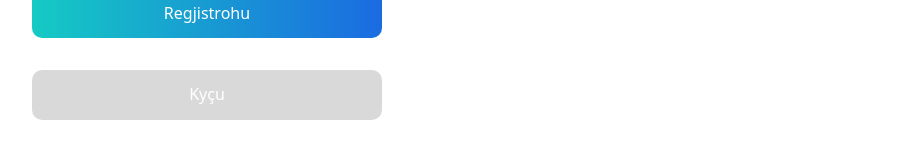
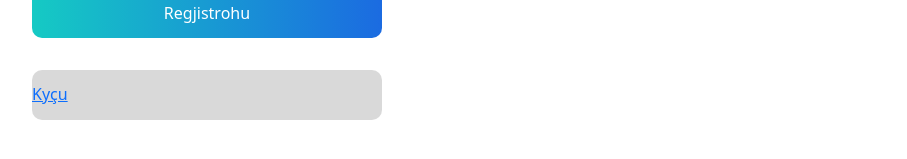
Before and after one commit to RamazanUBT/Lab2, a React (Create React App) app in the folder doktori/: page /signup in a window 1280 px wide. Shown: the part 625-784 px from the top of the page, without its empty margins (142-1049 px from the left). Built offline with nearby package versions, Linux system fonts and the light colour scheme.

Commit message:
sign in/up api-s connected to front and db

```diff
--- a/doktori/package.json
+++ b/doktori/package.json
@@ -7,6 +7,7 @@
     "@testing-library/react": "^13.4.0",
     "@testing-library/user-event": "^13.5.0",
     "bootstrap": "^5.3.3",
+    "cors": "^2.8.5",
     "express": "^4.19.2",
     "mongodb": "^6.5.0",
     "mongoose": "^8.3.2",
--- a/doktori/src/backend/app.js
+++ b/doktori/src/backend/app.js
@@ -1,5 +1,6 @@
 const express = require("express");
 const connectDB = require("./db/db");
+const cors = require("cors");
 const authRoutes = require("./routes/authRoutes");
 const doctorRoutes = require("./routes/doctorRoutes");
 
@@ -7,6 +8,9 @@ const app = express();
 
 //Connection to Mongo DB
 connectDB();
+
+// Middleware to enable CORS
+app.use(cors());
 
 // Middleware to parse JSON requests
 app.use(express.json());
--- a/doktori/src/backend/routes/doctorRoutes.js
+++ b/doktori/src/backend/routes/doctorRoutes.js
@@ -4,6 +4,7 @@ const doctorController = require("../controllers/doctorController");
 
 // Doctor sign-up
 router.post("/signup", doctorController.signUpDoctor);
+// Doctor sign-in
 router.post("/signin", doctorController.signInDoctor);
 
 module.exports = router;
--- a/doktori/src/frontend/SignIn.jsx
+++ b/doktori/src/frontend/SignIn.jsx
@@ -1,33 +1,22 @@
-import React from "react";
+import React, { useState } from "react";
 import { Container, Row, Col, Form } from "react-bootstrap";
 import { Link } from "react-router-dom";
 import Button from "react-bootstrap/Button";
 import "bootstrap/dist/css/bootstrap.min.css";
 import "./SignInStyle.css";
 
-class SignIn extends React.Component {
-  /* constructor(props) {
-    super(props);
+const SignIn = () => {
+  const [email, setEmail] = useState("");
+  const [password, setPassword] = useState("");
 
-    this.state = {
-      email: "",
-      password: "",
-    };
-    this.handleSubmit = this.handleSubmit.bind(this);
-  }
-
-  handleSubmit = async (e) => {
+  const handleSubmit = async (e) => {
     e.preventDefault();
-    const { email, password } = this.state;
 
     try {
-      const response = await fetch("http://localhost:3000/signin", {
+      const response = await fetch("http://localhost:3000/api/doctor/signin", {
         method: "POST",
-        crossDomain: true,
         headers: {
           "Content-Type": "application/json",
-          Accept: "application/json",
-          "Access-Control-Allow-Origin": "*",
         },
         body: JSON.stringify({
           email,
@@ -36,35 +25,16 @@ class SignIn extends React.Component {
       });
 
       if (response.ok) {
-        const data = await response.json();
-
-        if (data.data) {
-          const { token, user } = data.data;
-
-          if (token) {
-            window.localStorage.setItem("token", token);
-            window.localStorage.setItem("loggedIn", true);
-            window.localStorage.setItem("userData", JSON.stringify(user));
-            window.location.href = "./listaepacienteve";
+        console.log("Doctor signed in successfully");
+        // Redirect to dashboard or any other page
       } else {
-            console.error("Token not found in the response data");
-          }
-        } else {
-          console.error("Token not found in the response data");
-        }
-      } else {
-        console.error("Failed to submit data");
-        console.error("Response Status:", response.status);
-        const responseData = await response.json();
-        console.error("Response Data:", responseData);
+        console.error("Failed to sign in doctor");
       }
     } catch (error) {
-      console.error("Error signing in:", error);
+      console.error("Error signing in doctor:", error);
     }
   };
-*/
-  render() {
-    /* const { email, password } = this.state;*/
+
   return (
     <Container className="d-flex justify-content-center">
       <Row className="MainRow">
@@ -74,10 +44,7 @@ class SignIn extends React.Component {
             <img src="images/Frame 1.png" alt="Logo" />{" "}
           </Link>
           <h1>Menaxho pacientet tuaj</h1>
-            <Form
-              className="d-flex flex-column mt-5"
-              /* onSubmit={this.handleSubmit}*/
-            >
+          <Form className="d-flex flex-column mt-5" onSubmit={handleSubmit}>
             <Form.Group controlId="formBasicEmail" className="FormGroup">
               <Form.Label className="FormLabel">Email</Form.Label>
               <Form.Control
@@ -87,8 +54,8 @@ class SignIn extends React.Component {
                 style={{
                   height: "50px",
                 }}
-                  /* value={email}
-                  onChange={(e) => this.setState({ email: e.target.value })}*/
+                value={email}
+                onChange={(e) => setEmail(e.target.value)}
               />
             </Form.Group>
 
@@ -101,8 +68,8 @@ class SignIn extends React.Component {
                 style={{
                   height: "50px",
                 }}
-                  /*  value={password}
-                  onChange={(e) => this.setState({ password: e.target.value })}*/
+                value={password}
+                onChange={(e) => setPassword(e.target.value)}
               />
             </Form.Group>
 
@@ -122,7 +89,6 @@ class SignIn extends React.Component {
       </Row>
     </Container>
   );
-  }
-}
+};
 
 export default SignIn;
--- a/doktori/src/frontend/SignUp.jsx
+++ b/doktori/src/frontend/SignUp.jsx
@@ -1,54 +1,36 @@
-import React from "react";
+import React, { useState } from "react";
 import { Container, Row, Col, Form } from "react-bootstrap";
 import Button from "react-bootstrap/Button";
 import { Link } from "react-router-dom";
 import "bootstrap/dist/css/bootstrap.min.css";
 
-class SignUp extends React.Component {
-  /*constructor(props) {
-    super(props);
+const SignUp = () => {
+  const [fullName, setFullName] = useState("");
+  const [email, setEmail] = useState("");
+  const [password, setPassword] = useState("");
 
-    this.state = {
-      fullName: "",
-      email: "",
-      password: "",
-    };
-    this.handleSubmit = this.handleSubmit.bind(this);
-  }
-
-  handleSubmit = (e) => {
+  const handleSubmit = async (e) => {
     e.preventDefault();
 
-    const { fullName, email, password } = this.state;
-
-    fetch("http://localhost:3000/SignUp", {
+    try {
+      const response = await fetch("http://localhost:3000/api/doctor/signup", {
         method: "POST",
-      crossDomain: true,
         headers: {
           "Content-Type": "application/json",
-        Accept: "application/json",
-        "Access-Control-Allow-Origin": "*",
         },
         body: JSON.stringify({ fullName, email, password }),
-    })
-      .then((res) => res.json())
-      .then((data) => {
-        if (data.status === "ok") {
+      });
+
+      if (response.ok) {
         console.log("Doctor registered successfully");
-          window.location.href = "/signin";
-        } else if (data.error === "Doctor Exists") {
-          console.error("Doctor already exists");
+        <Link to="/signin"></Link>;
       } else {
-          console.error("Failed to submit data");
+        console.error("Failed to register doctor");
       }
-      })
-      .catch((error) => {
-        console.error("Error submitting data:", error);
-      });
-  };*/
-
-  render() {
-    /*const { fullName, email, password } = this.state;*/
+    } catch (error) {
+      console.error("Error registering doctor:", error);
+    }
+  };
 
   return (
     <Container className="d-flex justify-content-center">
@@ -59,10 +41,7 @@ class SignUp extends React.Component {
             <img src="images/Frame 1.png" alt="Logo" />{" "}
           </Link>
           <h1>Regjistrohu</h1>
-            <Form
-              className="d-flex flex-column mt-5"
-              /* onSubmit={this.handleSubmit}*/
-            >
+          <Form className="d-flex flex-column mt-5" onSubmit={handleSubmit}>
             <Form.Group controlId="formBasicEmail" className="FormGroup">
               <Form.Label className="FormLabel">Emri dhe Mbiemri</Form.Label>
               <Form.Control
@@ -72,8 +51,8 @@ class SignUp extends React.Component {
                 style={{
                   height: "50px",
                 }}
-                  /*value={fullName}
-                  onChange={(e) => this.setState({ fullName: e.target.value })}*/
+                value={fullName}
+                onChange={(e) => setFullName(e.target.value)}
               />
             </Form.Group>
 
@@ -86,8 +65,8 @@ class SignUp extends React.Component {
                 style={{
                   height: "50px",
                 }}
-                  /* value={email}
-                  onChange={(e) => this.setState({ email: e.target.value })}*/
+                value={email}
+                onChange={(e) => setEmail(e.target.value)}
               />
             </Form.Group>
 
@@ -100,17 +79,17 @@ class SignUp extends React.Component {
                 style={{
                   height: "50px",
                 }}
-                  /* value={password}
-                  onChange={(e) => this.setState({ password: e.target.value })}*/
+                value={password}
+                onChange={(e) => setPassword(e.target.value)}
               />
             </Form.Group>
 
             <Button type="submit" className="SignInBtn">
               Regjistrohu
             </Button>
-              <Button type="submit" href="/signin" className="regjistrohubtn">
+            <Link to="/signin" className="regjistrohubtn">
               Kyçu
-              </Button>
+            </Link>
           </Form>
         </Col>
 
@@ -124,7 +103,6 @@ class SignUp extends React.Component {
       </Row>
     </Container>
   );
-  }
-}
+};
 
 export default SignUp;
```
Also changed, not shown: 1 other file (tests, documents, lock files or other folders). Lines whose indentation alone changed are shown as unchanged.
